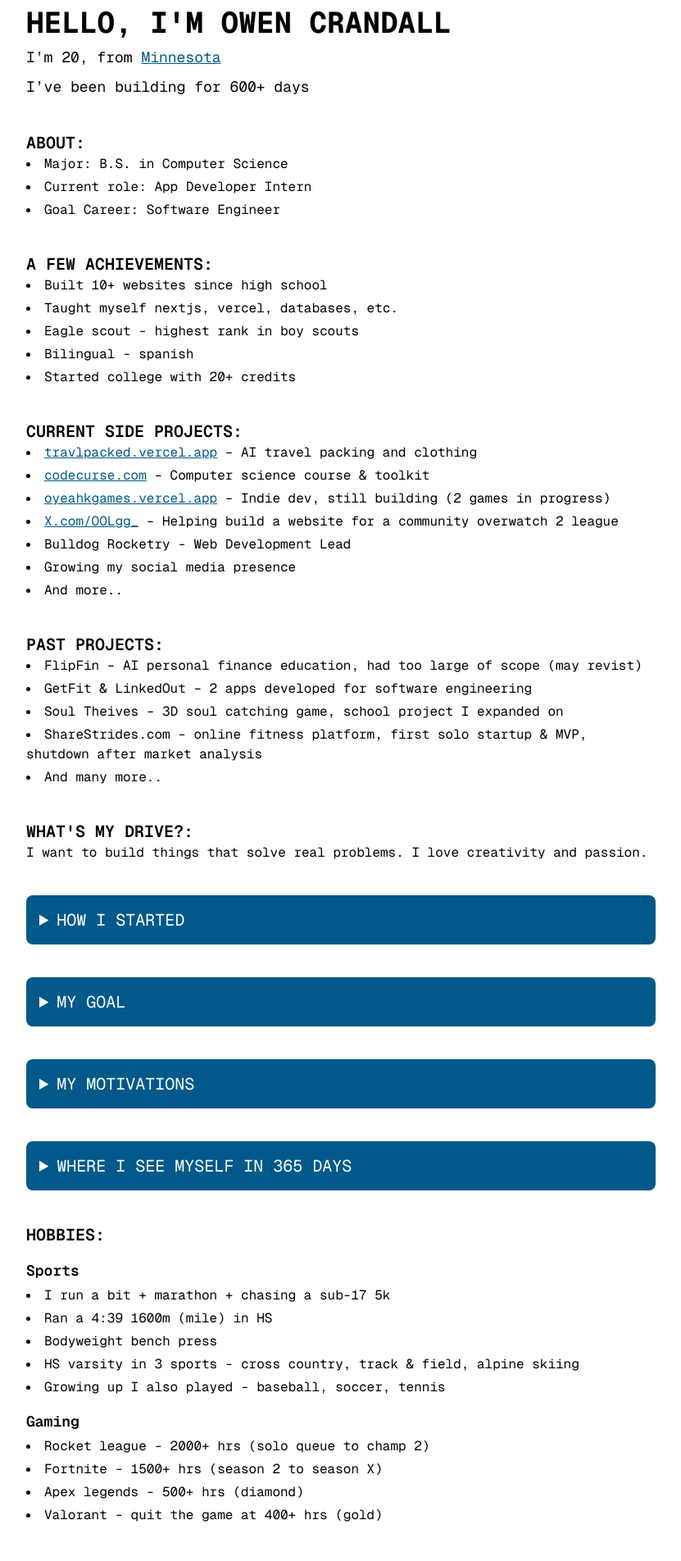
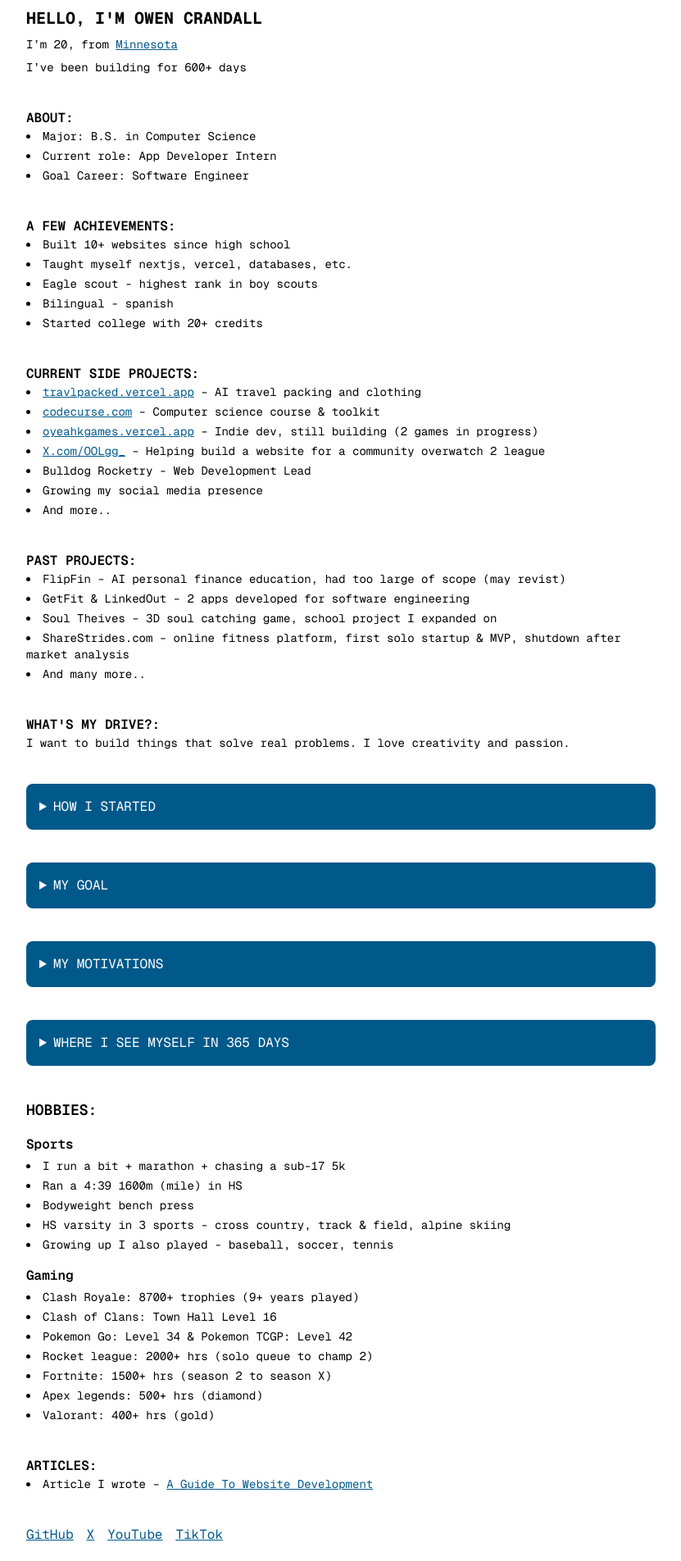
Before and after one commit to owenomc/owencrandall, a Next.js app: page / in a window 1280 px wide. Shown: the part 160-2064 px from the top of the page at 82% size, without its empty margins (224-1055 px from the left). Built offline with nearby package versions, Linux system fonts and the light colour scheme.

Commit message:
Updating text size and added more hobbies

```diff
--- a/app/page.tsx
+++ b/app/page.tsx
@@ -21,25 +21,25 @@
 
         {/* TITLE */}
         <header>
-          <h1 className="text-4xl font-bold">HELLO, I&apos;M OWEN CRANDALL</h1>
-          <p className="text-lg mt-2">
+          <h1 className="text-xl font-bold">HELLO, I&apos;M OWEN CRANDALL</h1>
+          <p className="text-sm mt-2">
             I’m 20, from{" "}
             <a
               href="https://www.exploreminnesota.com/trip-planning/about-minnesota"
-              className="text-lg mt-2 text-sky-800 underline"
+              className="text-sm mt-2 text-sky-800 underline"
               target="_blank"
               rel="noopener noreferrer"
             >
               Minnesota
             </a>
           </p>
-          <p className="text-lg mt-2">I’ve been building for 600+ days</p>
+          <p className="text-sm mt-2">I’ve been building for 600+ days</p>
         </header>
 
         {/* ABOUT */}
         <section>
-          <h2 className="text-xl font-semibold">ABOUT:</h2>
-          <ul className="text-md list-disc list-inside space-y-1 text-black">
+          <h2 className="text-md font-semibold">ABOUT:</h2>
+          <ul className="text-sm list-disc list-inside space-y-1 text-black">
             <li>Major: B.S. in Computer Science </li>
             <li>Current role: App Developer Intern </li>
             <li>Goal Career: Software Engineer </li>
@@ -48,8 +48,8 @@
 
         {/* ACHIEVEMENTS */}
         <section>
-          <h2 className="text-xl font-semibold">A FEW ACHIEVEMENTS:</h2>
-          <ul className="text-md list-disc list-inside space-y-1 text-black">
+          <h2 className="text-md font-semibold">A FEW ACHIEVEMENTS:</h2>
+          <ul className="text-sm list-disc list-inside space-y-1 text-black">
             <li>Built 10+ websites since high school </li>
             <li>Taught myself nextjs, vercel, databases, etc. </li>
             <li>Eagle scout - highest rank in boy scouts </li>
@@ -60,8 +60,8 @@
 
         {/* SIDE PROJECTS */}
         <section>
-          <h2 className="text-xl font-semibold">CURRENT SIDE PROJECTS:</h2>
-          <ul className="text-md list-disc list-inside text-black space-y-1">
+          <h2 className="text-md font-semibold">CURRENT SIDE PROJECTS:</h2>
+          <ul className="text-sm list-disc list-inside text-black space-y-1">
             <li>
               <Link
                 href="https://travlpacked.vercel.app"
@@ -105,8 +105,8 @@
         </section>
 
         <section>
-          <h2 className="text-xl font-semibold">PAST PROJECTS:</h2>
-          <ul className="text-md list-disc list-inside text-black space-y-1">
+          <h2 className="text-md font-semibold">PAST PROJECTS:</h2>
+          <ul className="text-sm list-disc list-inside text-black space-y-1">
             <li>
               FlipFin – AI personal finance education, had too large of scope
               (may revist)
@@ -126,97 +126,106 @@
         </section>
 
         <section>
-          <h2 className="text-xl font-semibold">WHAT&apos;S MY DRIVE?:</h2>
-          <p className="text-md text-black">
+          <h2 className="text-md font-semibold">WHAT&apos;S MY DRIVE?:</h2>
+          <p className="text-sm text-black">
             I want to build things that solve real problems. I love creativity
             and passion.
           </p>
         </section>
 
         <details className="bg-sky-800 p-4 rounded-lg text-white hover:scale-105">
-          <summary className="text-xl cursor-pointer text-white">
+          <summary className="text-md cursor-pointer text-white">
             HOW I STARTED
           </summary>
-          <p className="mt-2 text-white">Playing with legos.</p>
-          <p className="mt-2 text-white">
+          <p className="text-sm mt-2 text-white">Playing with legos.</p>
+          <p className="text-sm mt-2 text-white">
             Learned some HTML/CSS/JAVASCRIPT at the end of high school.{" "}
           </p>
-          <p className="mt-2 text-white">
+          <p className="text-sm mt-2 text-white">
             Tried to make some 3D games. Gave up, and started web dev.
           </p>
-          <p className="mt-2 text-white">Made some awful looking websites. </p>
+          <p className="text-sm mt-2 text-white">Made some awful looking websites. </p>
         </details>
 
         <details className="bg-sky-800 p-4 rounded-lg text-white hover:scale-105">
-          <summary className="text-xl cursor-pointer ">MY GOAL</summary>
-          <p className="text-md mt-2 text-white">Building for users.</p>
-          <p className="text-md mt-2 text-white ">
+          <summary className="text-md cursor-pointer ">MY GOAL</summary>
+          <p className="text-sm mt-2 text-white">Building for users.</p>
+          <p className="text-sm mt-2 text-white ">
             Shipping production-ready software. Fast.{" "}
           </p>
-          <p className="text-md mt-2 text-white">
+          <p className="text-sm mt-2 text-white">
             Following my dreams. And never giving up.
           </p>
         </details>
 
         <details className="bg-sky-800 p-4 rounded-lg text-white hover:scale-105">
-          <summary className="text-xl cursor-pointer ">MY MOTIVATIONS</summary>
-          <p className="text-md mt-2 text-white">Having too many ideas.</p>
-          <p className="text-md mt-2 text-white">
+          <summary className="text-md cursor-pointer ">MY MOTIVATIONS</summary>
+          <p className="text-sm mt-2 text-white">Having too many ideas.</p>
+          <p className="text-sm mt-2 text-white">
             Fiancial independence and freedom.
           </p>
-          <p className="text-md mt-2 text-white">
+          <p className="text-sm mt-2 text-white">
             Giving back to the community.
           </p>
         </details>
 
         <details className="bg-sky-800 p-4 rounded-lg text-white hover:scale-105">
-          <summary className="text-xl cursor-pointer ">
+          <summary className="text-md cursor-pointer ">
             WHERE I SEE MYSELF IN 365 DAYS
           </summary>
-          <p className="text-md  mt-2 text-white">
+          <p className="text-sm  mt-2 text-white">
             Maybe living and working california or new york.{" "}
           </p>
-          <p className="text-md mt-2 text-white">
+          <p className="text-sm mt-2 text-white">
             Leading, building & full of passion.{" "}
           </p>
-          <p className="text-md mt-2 text-white">Working even harder. </p>
+          <p className="text-sm mt-2 text-white">Working even harder. </p>
         </details>
 
         <section>
-          <h2 className="text-xl font-semibold mb-4">HOBBIES:</h2>
+          <h2 className="text-lg font-semibold mb-4">HOBBIES:</h2>
           <ul className="list-disc list-inside space-y-1 text-black mb-4">
-            <p className="text-lg font-semibold"> Sports</p>
-            <li className="text-md">
+            <p className="text-md font-semibold"> Sports</p>
+            <li className="text-sm">
               I run a bit + marathon + chasing a sub-17 5k
             </li>
-            <li className="text-md">Ran a 4:39 1600m (mile) in HS </li>
-            <li className="text-md">Bodyweight bench press</li>
-            <li className="text-md">
+            <li className="text-sm">Ran a 4:39 1600m (mile) in HS </li>
+            <li className="text-sm">Bodyweight bench press</li>
+            <li className="text-sm">
               HS varsity in 3 sports - cross country, track & field, alpine
               skiing
             </li>
-            <li className="text-md">
+            <li className="text-sm">
               Growing up I also played - baseball, soccer, tennis
             </li>
           </ul>
           <ul className="list-disc list-inside space-y-1 text-black">
-            <p className="text-lg font-semibold"> Gaming</p>
-            <li className="text-md">
-              Rocket league - 2000+ hrs (solo queue to champ 2){" "}
+            <p className="text-md font-semibold"> Gaming</p>
+            <li className="text-sm">
+              Clash Royale: 8700+ trophies (9+ years played){" "}
             </li>
-            <li className="text-md">
-              Fortnite - 1500+ hrs (season 2 to season X){" "}
+            <li className="text-sm">
+              Clash of Clans: Town Hall Level 16 {" "}
             </li>
-            <li className="text-md">Apex legends - 500+ hrs (diamond) </li>
-            <li className="text-md">
-              Valorant - quit the game at 400+ hrs (gold){" "}
+            <li className="text-sm">
+              Pokemon Go: Level 34 & Pokemon TCGP: Level 42 {" "}
+            </li>
+            <li className="text-sm">
+              Rocket league: 2000+ hrs (solo queue to champ 2){" "}
+            </li>
+            <li className="text-sm">
+              Fortnite: 1500+ hrs (season 2 to season X){" "}
+            </li>
+            <li className="text-sm">Apex legends: 500+ hrs (diamond) </li>
+            <li className="text-sm">
+              Valorant: 400+ hrs (gold){" "}
             </li>
           </ul>
         </section>
 
         <section>
-          <h2 className="text-xl font-semibold">ARTICLES:</h2>
-          <ul className="text-md list-disc list-inside text-black space-y-1">
+          <h2 className="text-md font-semibold">ARTICLES:</h2>
+          <ul className="text-sm list-disc list-inside text-black space-y-1">
             <li>
               Article I wrote –{" "}
               <a
@@ -231,20 +240,20 @@
           </ul>
         </section>
 
-        <nav className="text-lg flex space-x-4 text-sky-800 underline">
+        <nav className="text-md flex space-x-4 text-sky-800 underline">
           <Link href="https://github.com/owenomc">GitHub</Link>
           <Link href="https://x.com/owencrandall">X</Link>
           <Link href="https://www.youtube.com/@owen_crandall">YouTube</Link>
           <Link href="https://www.tiktok.com/@owen_crandall">TikTok</Link>
         </nav>
 
-        <footer className="border-t border-gray-800 pt-6 text-sm">
+        <footer className="border-t border-gray-800 pt-6">
           <Link href="/contact">
-            <button className="text-xl cursor-pointer space-x-4 bg-sky-800 p-4 rounded-lg text-white hover:scale-105">
+            <button className="text-lg cursor-pointer space-x-4 bg-sky-800 p-4 rounded-lg text-white hover:scale-105">
               Contact
             </button>
           </Link>
-          <p className="text-md mt-4 text-black">OWEN CRANDALL © 2025 </p>
+          <p className="text-sm mt-4 text-black">OWEN CRANDALL © 2025 </p>
         </footer>
       </section>
     </main>
```
